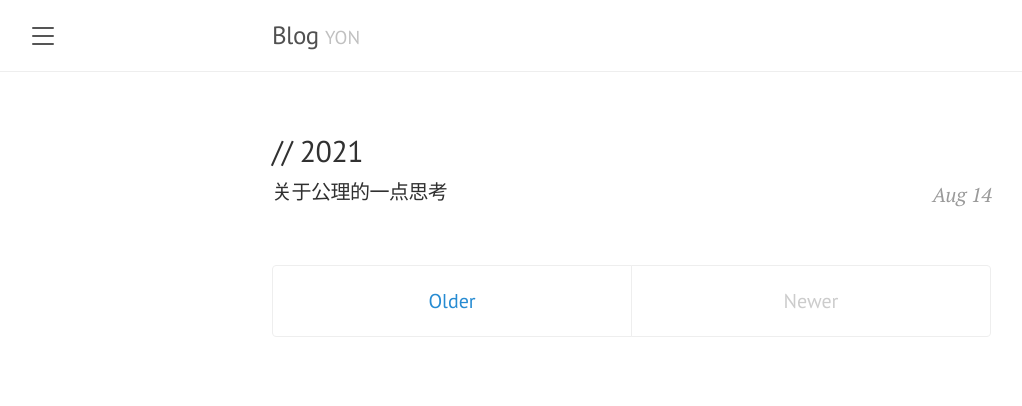
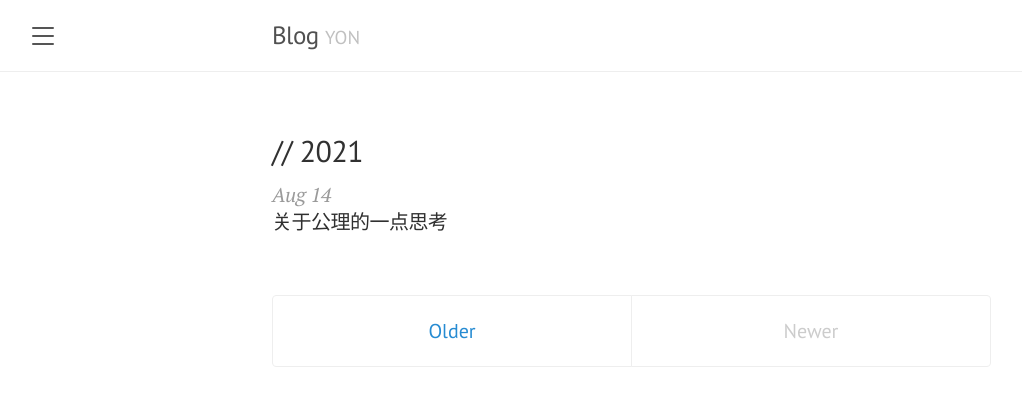
Before and after one commit to yoncise/yoncise.github.io, a Jekyll site: the page built from logs/2021.html, in a window 1280 px wide. Shown: the top 406 px of the page, without its empty margins (8-1030 px from the left). Built offline with Jekyll 4.4.1, drawn with Linux system fonts in a browser that asks for light colours.

Commit message:
logs post-date no float

```diff
--- a/public/css/lanyon.css
+++ b/public/css/lanyon.css
@@ -569,9 +569,3 @@ a.pagination-item:hover {
   margin: 0;
   font-style: italic;
 }
-
-@media (min-width: 56em) {
-  .logs .post-date {
-    float: right;
-  }
-}
```
